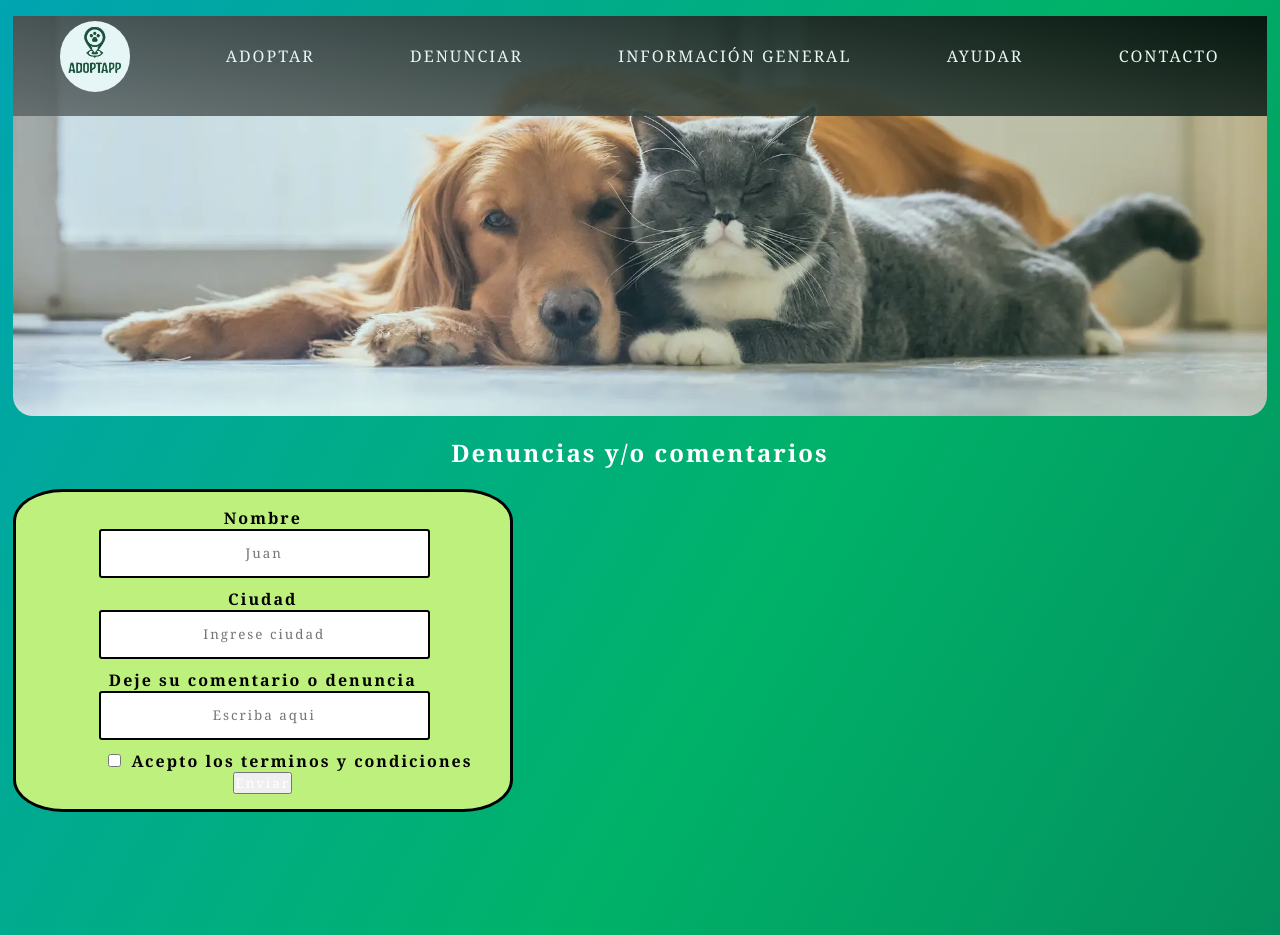
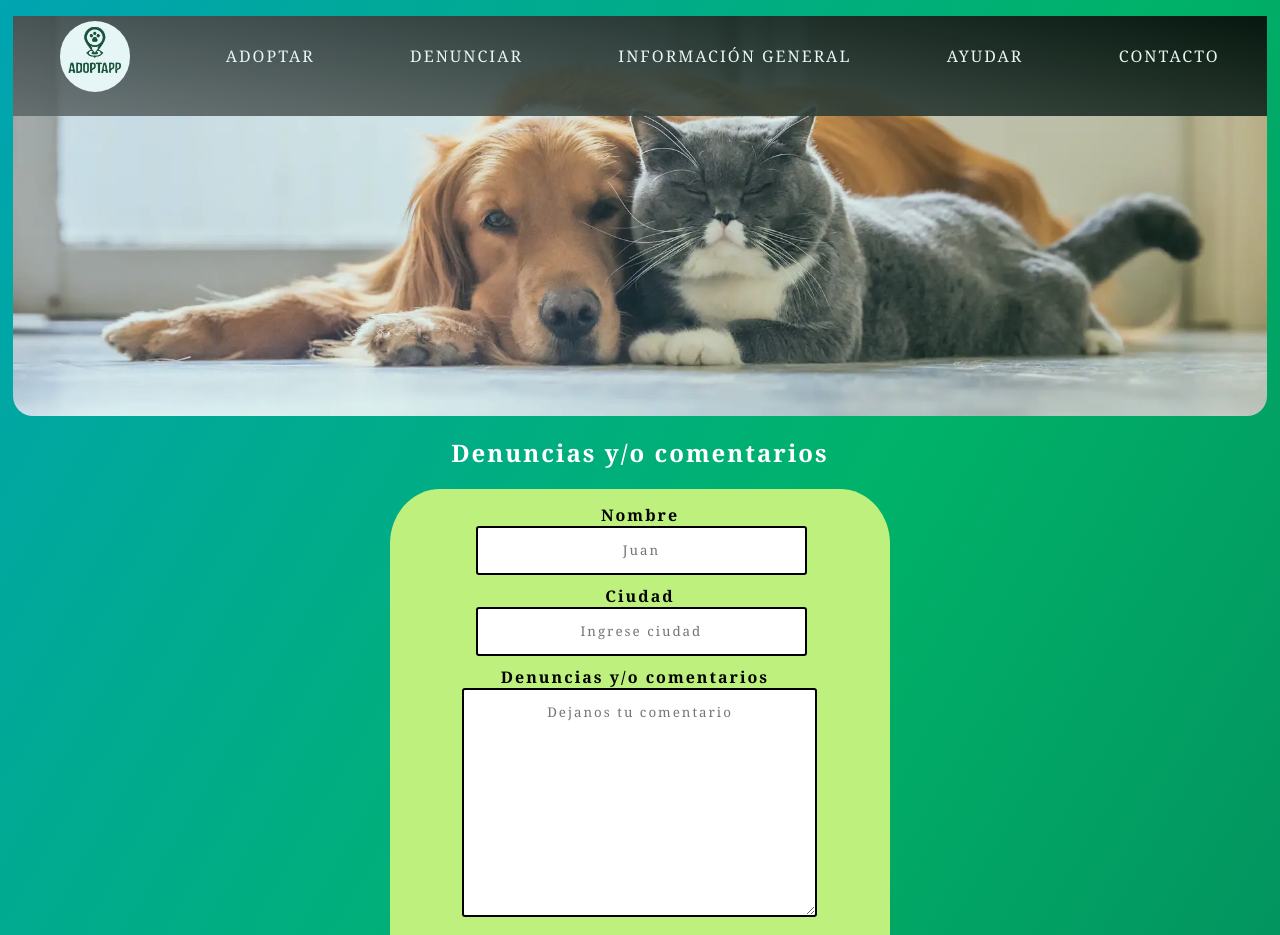
Before and after one commit to Arturo-Blanco/Adoptapp, a React (Create React App) app in the folder adopt-app/: page /denuncias in a window 1280 px wide. Shown: the top 935 px of the page. Built offline with nearby package versions, Linux system fonts and the light colour scheme.

Commit message:
formularioDenuncia

```diff
--- a/adopt-app/src/Components/Adopciones/adopciones.css
+++ b/adopt-app/src/Components/Adopciones/adopciones.css
@@ -15,7 +15,6 @@
     width: 100%;
     font-size: 3rem;
     font-weight: 600;
-    color: #000
 }
 .active-page {
     background-color: rgb(37, 248, 37);
--- a/adopt-app/src/Components/Denuncias/denuncias.css
+++ b/adopt-app/src/Components/Denuncias/denuncias.css
@@ -1,7 +1,19 @@
 .containerDenuncia{
     background-color: rgb(190, 240, 125);
     width: 500px;
-    border: 3px solid #000;
     border-radius: 10%;
-    display: block;
+    display: flex;
+    justify-content: center;
+    flex-direction: column;
+    margin: auto;
+
 }
+
+.form-label{
+    color: #000;
+    font-weight: 700;
+}
+
+.coment{
+    margin: 0 0 1rem 0;
+}
--- a/adopt-app/src/Components/Formularios/FormularioDenuncia.jsx
+++ b/adopt-app/src/Components/Formularios/FormularioDenuncia.jsx
@@ -19,17 +19,15 @@ const FormularioDenuncias = () => {
           label="Ciudad"
           placeholder="Ingrese ciudad"
           id="ciudad"/>
-        <ComponenteInput
-          label="Deje su comentario o denuncia"
-          placeholder="Escriba aqui"
-          type="text"
-          id="text"/>
+          <label className='form-label' htmlFor="Nombre">Denuncias y/o comentarios</label>
+        <textarea className='form-input coment' placeholder="Dejanos tu comentario" name="denuncia" id="denuncia" cols="26" rows="5">
+        </textarea>
         <ComponenteTerminos
         label="Acepto los terminos y condiciones"
         id="terminos"
         />
         <div className="contenedorBotonCentrado">
-            <button className="boton" type='submit'>Enviar</button>
+            <button className="form-button" type='submit'>Enviar</button>
         </div>
     </form>
     );
```
